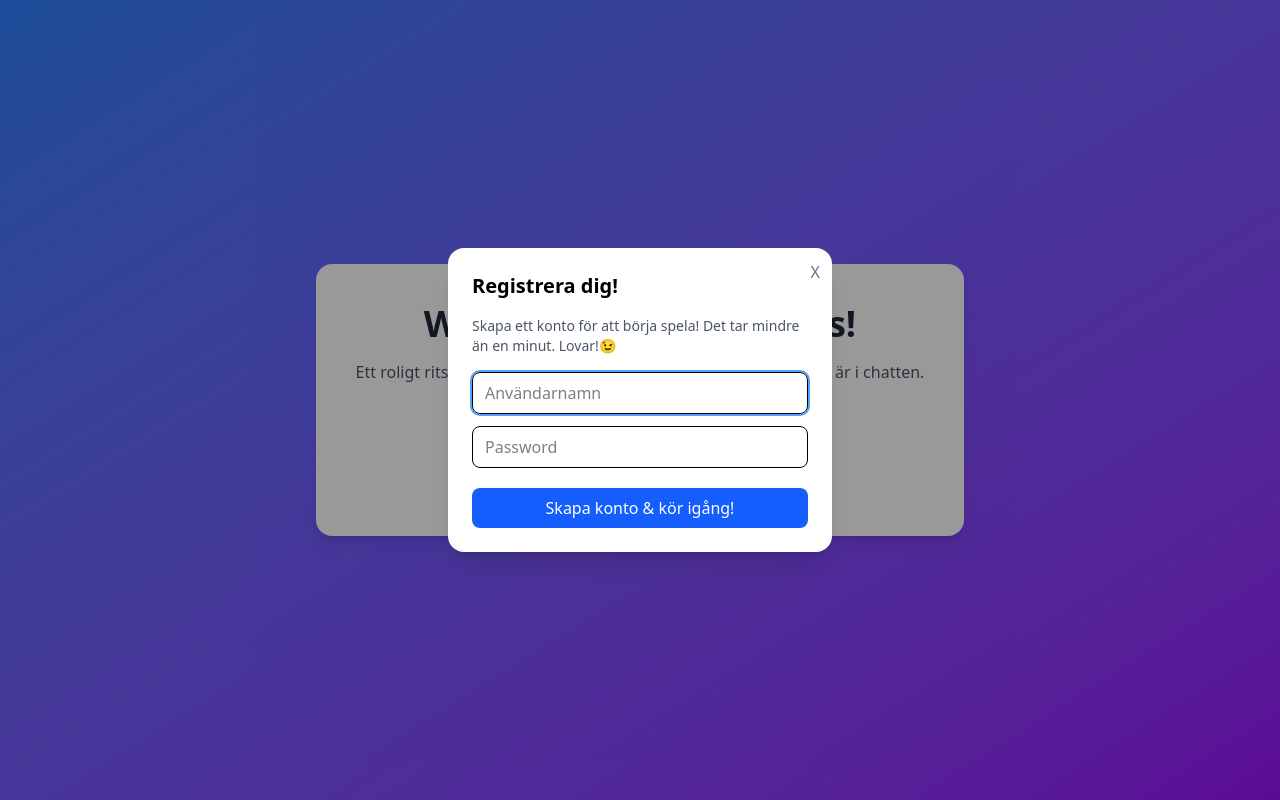
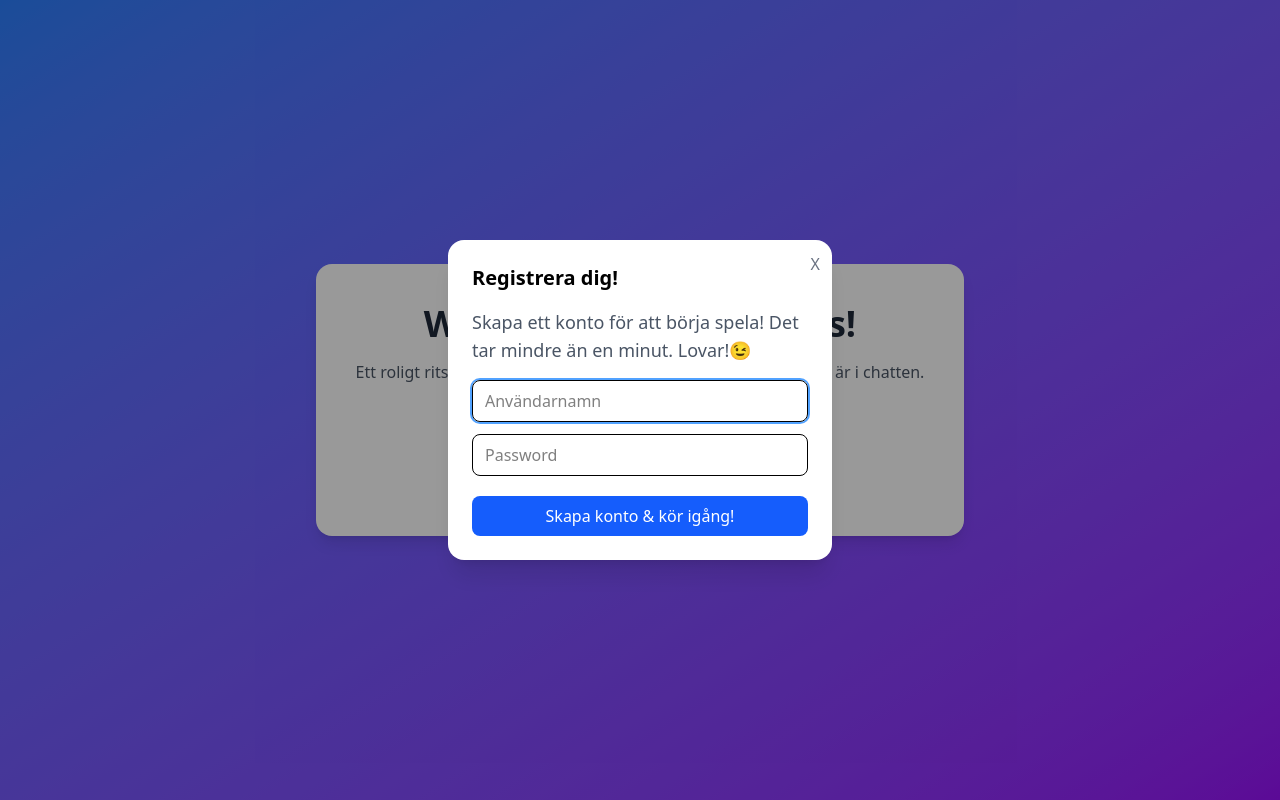
Before and after one commit to affa24ju/PictureThisFrontend, a React (Vite) app: page / in a window 1280 px wide. Both pictures are taken after a click on the button "Registrera". Built offline with nearby package versions, Linux system fonts and the light colour scheme.

Commit message:
Små ändringar t.ex. text-size & kommentar

```diff
--- a/src/components/LoginDialog.tsx
+++ b/src/components/LoginDialog.tsx
@@ -12,13 +12,18 @@ export default function LoginDialog() {
                 <Dialog.Portal>
                     <Dialog.Overlay className="fixed inset-0 bg-black/40" />
                     <Dialog.Content className="fixed top-1/2 left-1/2 w-96 -translate-x-1/2 -translate-y-1/2 bg-white p-6 rounded-2xl shadow-xl">
+
+                        {/* Rubrik */}
                         <Dialog.Title className="text-xl font-bold mb-4">Logga in</Dialog.Title>
-                        <Dialog.Description className="text-sm text-gray-600 mb-4">
+
+                        {/* Beskrivningstext under rubriken */}
+                        <Dialog.Description className="text-lg text-gray-600 mb-4">
                             Ange dina inloggningsuppgifter för att fortsätta. <br />
                             Om du inte har ett konto, registrera dig först!
                             Registrering tar mindre än en minut! 😉
                         </Dialog.Description>
 
+                        {/* Formulär för att ta emot userName & password */}
                         <form className="flex flex-col gap-3"
                             onSubmit={(e) => {
                                 e.preventDefault();
@@ -33,6 +38,7 @@ export default function LoginDialog() {
                             </button>
                         </form>
 
+                            {/* Stänger rutan  */}
                         <Dialog.Close asChild>
                             <button className="absolute top-3 right-3 text-gray-500 hover:text-gray-800">
                                 X
--- a/src/components/RegistreraDialog.tsx
+++ b/src/components/RegistreraDialog.tsx
@@ -30,7 +30,7 @@ export default function RegistreraDialog() {
                         <Dialog.Title className="text-xl font-bold mb-4">Registrera dig!</Dialog.Title>
 
                         {/* Texter som visas under rubriken. */}
-                        <Dialog.Description className="text-sm text-gray-600 mb-4">
+                        <Dialog.Description className="text-lg text-gray-600 mb-4">
                             Skapa ett konto för att börja spela! Det tar mindre än en minut. Lovar!😉
                         </Dialog.Description>
 
--- a/vite.config.ts
+++ b/vite.config.ts
@@ -7,6 +7,6 @@ import tailwindcss from '@tailwindcss/vite'
 export default defineConfig({
   plugins: [react(), tailwindcss()],
   define:{
-    global:"window",
+    global:"window", // För att få socketJson att funka med Vite
   }
 })
```
